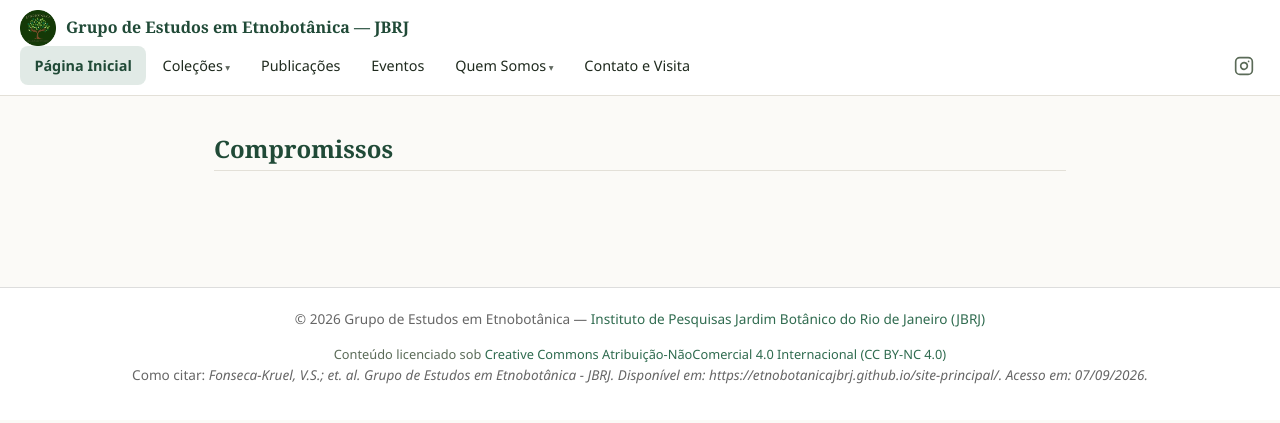
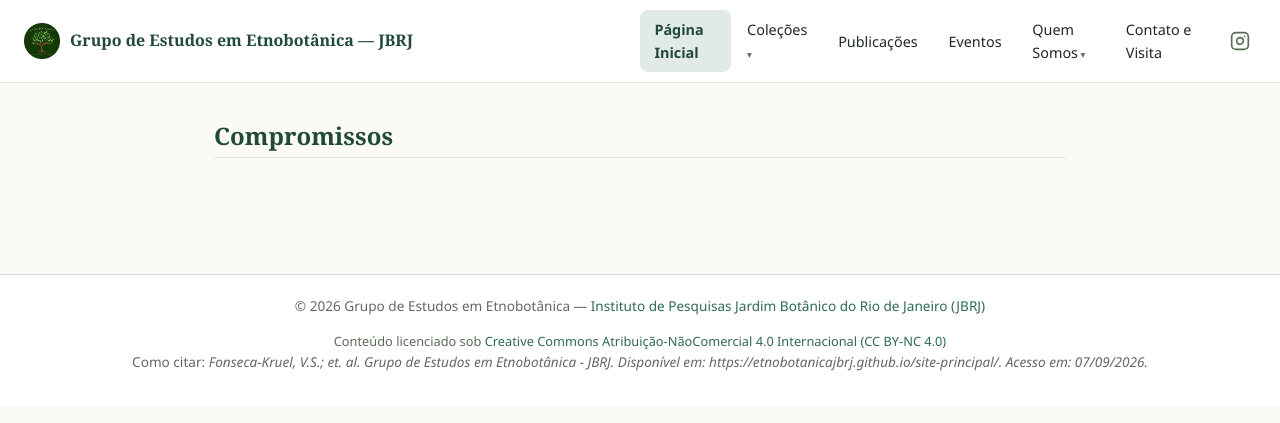
Before and after one commit to etnobotanicajbrj/site-principal, a Jekyll site: the page built from quem-somos/compromissos.md, in a window 1280 px wide. Shown: the top 423 px of the page. Built offline with Jekyll 4.4.1, drawn with Linux system fonts in a browser that asks for light colours.

Commit message:
Refactor header styles and improve layout

```diff
--- a/_sass/_base.scss
+++ b/_sass/_base.scss
@@ -69,17 +69,22 @@ a {
 .cabecalho-site {
   background: #fff;
   border-bottom: 1px solid $cor-borda;
-  padding: 10px 20px;
+  padding: 10px 24px;
   position: sticky;
   top: 0;
   z-index: 1000;
-}
-
-.cabecalho-esquerda {
-  display: flex;
+  display: flex;
+  flex-wrap: wrap;
   align-items: center;
   justify-content: space-between;
-  width: 100%;
+}
+
+// --- Lado esquerdo: logo + hambúrguer ---
+.cabecalho-esquerda {
+  display: flex;
+  align-items: center;
+  justify-content: space-between;
+  flex: 1;
 }
 
 .marca-site {
@@ -104,10 +109,7 @@ a {
   color: $cor-primaria-escura;
 }
 
-// ===========================================================
-// BOTÃO HAMBÚRGUER
-// ===========================================================
-
+// --- Botão hambúrguer ---
 .menu-toggle {
   display: none;
   background: none;
@@ -129,16 +131,13 @@ a {
   }
 }
 
-// ===========================================================
-// ÁREA DE NAVEGAÇÃO
-// ===========================================================
-
+// --- Área de navegação (menu + Instagram) ---
 .area-navegacao {
   display: flex;
   align-items: center;
-  justify-content: space-between;
   gap: 16px;
-  flex-wrap: wrap;
+  flex: 1;
+  justify-content: flex-end;  // ALINHA O MENU À DIREITA
 }
 
 // ===========================================================
@@ -146,7 +145,8 @@ a {
 // ===========================================================
 
 .menu-principal {
-  flex: 1;
+  display: flex;
+  align-items: center;
 }
 
 .menu {
@@ -156,7 +156,6 @@ a {
   padding: 0;
   gap: 2px;
   align-items: center;
-  flex-wrap: wrap;
 }
 
 .menu-item {
@@ -185,6 +184,12 @@ a {
     }
   }
 
+  &.active > .menu-link {
+    background: $cor-ativo-fundo;
+    color: $cor-primaria-escura;
+    font-weight: 600;
+  }
+
   &.has-submenu > .menu-link::after {
     content: " ▾";
     font-size: 0.6rem;
@@ -192,7 +197,7 @@ a {
   }
 }
 
-// --- SUBMENU (NÍVEL 2) ---
+// --- Submenu (nível 2) ---
 .submenu {
   display: none;
   flex-direction: column;
@@ -234,6 +239,11 @@ a {
     }
   }
 
+  .submenu-item.active > .submenu-link {
+    background: $cor-ativo-fundo;
+    font-weight: 600;
+  }
+
   .submenu-item {
     position: relative;
 
@@ -245,7 +255,7 @@ a {
   }
 }
 
-// --- SUB-SUBMENU (NÍVEL 3) ---
+// --- Sub-submenu (nível 3) ---
 .sub-submenu {
   display: none;
   flex-direction: column;
@@ -294,7 +304,7 @@ a {
 .redes-sociais {
   display: flex;
   align-items: center;
-  margin-left: 4px;
+  flex-shrink: 0;
 }
 
 .icone-instagram {
@@ -323,6 +333,10 @@ a {
 // ===========================================================
 
 @media (max-width: 768px) {
+  .cabecalho-site {
+    padding: 10px 16px;
+  }
+
   .menu-toggle {
     display: block;
   }
@@ -332,6 +346,8 @@ a {
     flex-direction: column;
     align-items: stretch;
     width: 100%;
+    flex: none;
+    justify-content: flex-start;
     padding-top: 12px;
     border-top: 1px solid $cor-borda;
     margin-top: 8px;
@@ -339,6 +355,10 @@ a {
     &.open {
       display: flex;
     }
+  }
+
+  .menu-principal {
+    width: 100%;
   }
 
   .menu {
```
